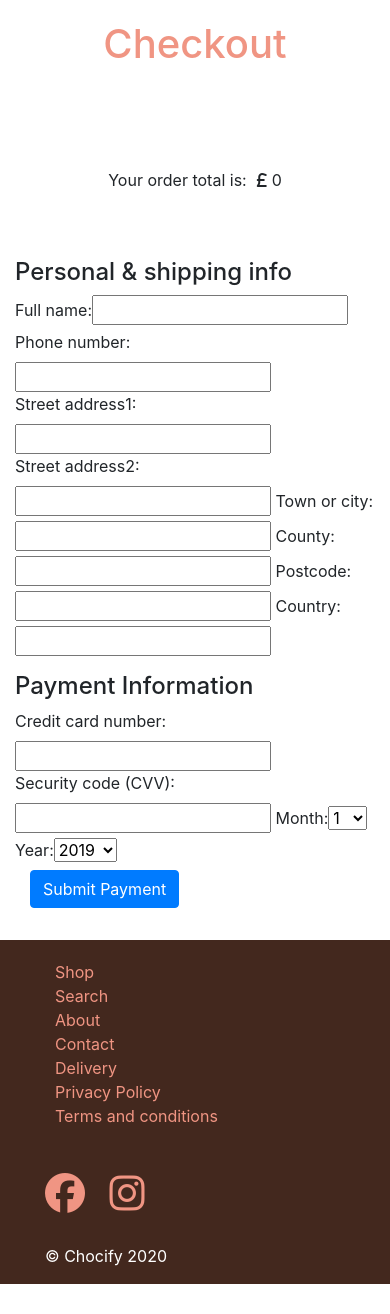
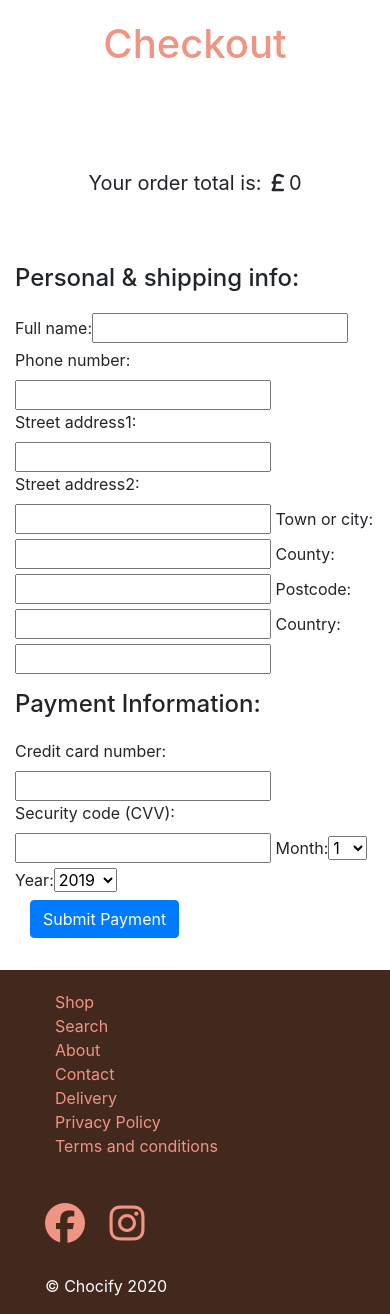
Before and after one commit to Angie55/milestoneFour-chocify, a Django app: page /checkout/ in a window 390 px wide. Shown: the part 89-1403 px from the top of the page. Before the commit the page ends 1373 px from the top, so only its background shows below. Run offline with Django 3.2, Linux system fonts and the light colour scheme; the visitor is signed in with stand-in values (Sample User, id 1); some libraries are stand-ins or nearby versions.

Commit message:
made the checkout page more responsive and made edits to cart page/

```diff
--- a/checkout/templates/checkout.html
+++ b/checkout/templates/checkout.html
@@ -13,27 +13,29 @@
 {% endblock %}
 
 {% block content %}
+
+
+<div class="container-fluid cart-width-container">
 <h1 class="page-headers">Checkout</h1>
 
-<div class="row cart-contents justify-content-center">
+<div class="row row-flex cart-contents justify-content-center">
     {% for item in cart_items %}
-        <div class="col-12 col-md-4 col-lg-3">
-            <div class="row checkout-cart-items">
-                <div class="col-12 col-sm-6">
-                    <div class="cart-img" style="background-image: url('{{ MEDIA_URL }}{{ item.product.image1 }}')"></div>
-                </div>
-                <div class="col-12 col-sm-6">
-                    <h6>{{ item.product.title }}</h6>
-                    <p>Qty: {{ item.quantity }}</p>
-                    <p><span class="fas fa-pound-sign pound-sign"></span>{{ item.product.price }}</p>
-                </div>
-            </div>
+        <div class="col-12 col-md-2 cart-items">
+            <div class="cart-img" style="background-image: url('{{ MEDIA_URL }}{{ item.product.image1 }}')"></div>
+        </div>
+        <div class="col-12 col-md-8 cart-items">
+            <h5 class="cart-info">{{ item.product.title }}</h5>
+        </div>
+        <div class="col-12 col-md-2 cart-items">
+            <p class="cart-info"><i class="fas fa-pound-sign cart-pound-sign"></i>{{ item.product.price }}</p>
         </div>
     {% endfor %}
 </div>
-<div class="row justify-content-center">
+
+<div class="row justify-content-center order-total">
     <p class="total">Your order total is: </p>
     <p><span class="fas fa-pound-sign pound-sign"></span>{{ total }}</p>
+</div>
 </div>
 
 <form role="form" method="post" id="payment-form" class="margin-top-50px" action="{% url 'checkout' %}">
@@ -45,12 +47,12 @@
     <div class="container">
         <div class="row">
             <div class="form-group col-md-6">
-                <h4>Personal & shipping info</h4>
+                <h4 class="checkout-headings">Personal & shipping info:</h4>
                 {{ order_form | as_bootstrap }}
             </div>
 
             <div class="form-group col-md-6">
-                <h4>Payment Information</h4>
+                <h4 class="checkout-headings">Payment Information:</h4>
                 {{ payment_form | as_bootstrap }}
                 {% csrf_token %}
                 <div class="form-group col-md-12">
--- a/static/css/style.css
+++ b/static/css/style.css
@@ -168,6 +168,10 @@
     margin-bottom: 50px;
 }
 
+.cart-items {
+    margin-top: 20px;
+}
+
 .cart-info {
     margin-top: 30px;
 }
@@ -208,9 +212,16 @@
 /*--------------------------------- Checkout*/
 
 .checkout-cart-items {
-    border-right: solid 1px #baa999;
+    margin-top: 20px;
 }
 
+.checkout-headings {
+    margin-bottom: 20px;
+}
+
+.order-total {
+    font-size: 1.25em;
+}
 
 /*--------------------------------- Footer*/
 
@@ -284,30 +295,6 @@ footer {
     }
 
 /*---------------------------------Media Queries large screen*/
-@media (max-width:450px) {
-    .sm-display-none {
-        display: none;
-        }
-    .footer-third-section {
-        margin-left: 30px;
-        }
-    .social-links {
-        margin-top: 0px;
-        }
-    }
-
-@media (max-width:767px) {
-    .cart-info {
-        text-align: center;
-        margin-top: 10px;
-        }
-    .cart-img {
-        height: 250px;
-        width: 250px;
-        }
-    }
-
-/*---------------------------------Media Queries large screen*/
 @media (min-width:1200px) {
     .cart-width-container {
         max-width: 60%;
@@ -317,3 +304,9 @@ footer {
         padding-right: 40px;
         }
     }
+
+@media (min-width:768px) {
+.checkout-hr {
+    display: none;
+    }
+}
```
Also changed, not shown: cart/templates/cart.html (+5 -4 lines).
